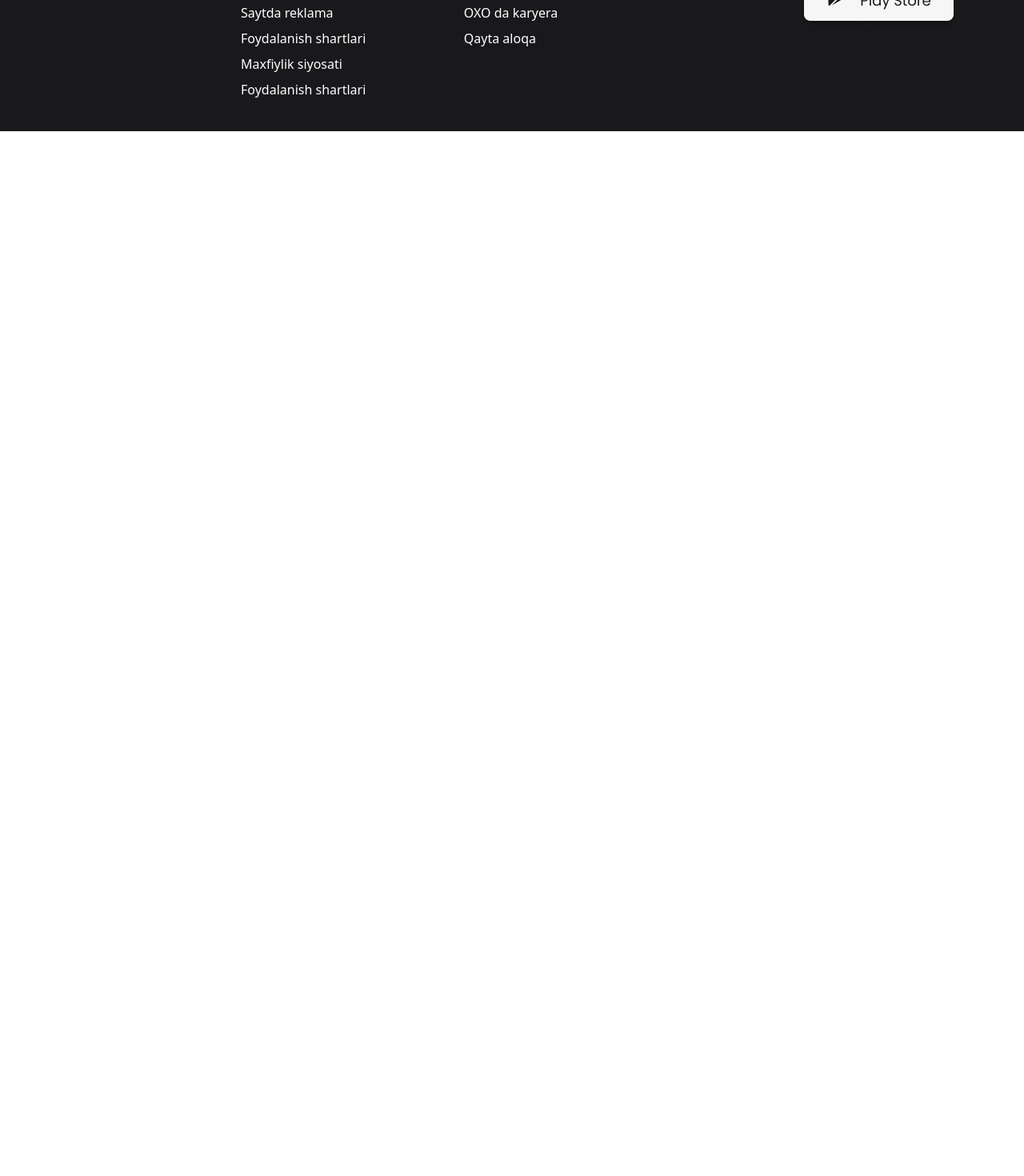
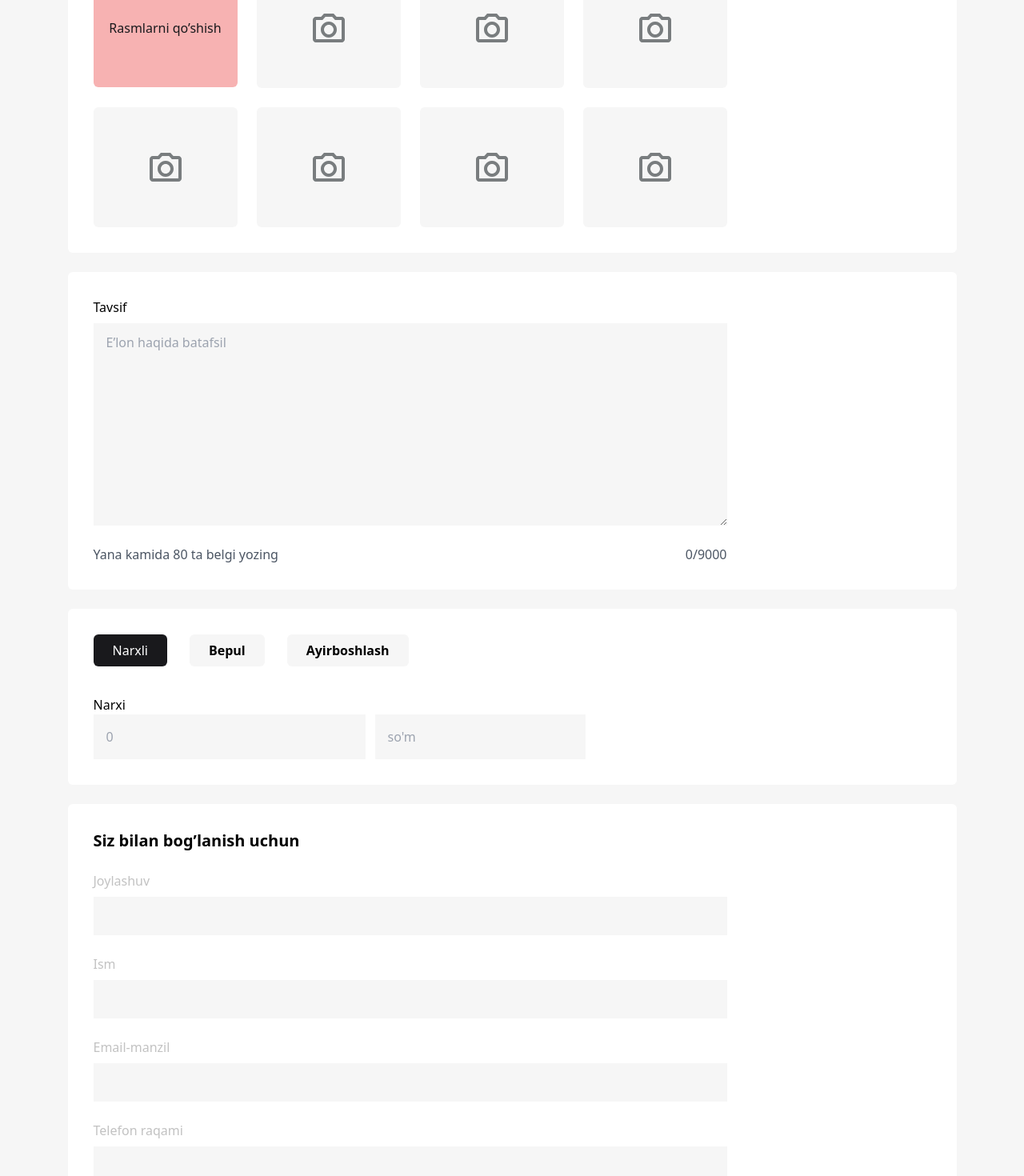
Before and after one commit to TursunovFirdavs/olx-xlone, a React (Vite) app: page /create in a window 1280 px wide. Shown: the part 700-2170 px from the top of the page at 80% size. Before the commit the page ends 864 px from the top, so only its background shows below. Built offline with nearby package versions, Linux system fonts and the light colour scheme.

Commit message:
create page ui

```diff
--- a/src/pages/create/Create.jsx
+++ b/src/pages/create/Create.jsx
@@ -1,8 +1,12 @@
-import React from 'react'
+import React, { useState } from 'react'
 import { useForm } from 'react-hook-form'
+import camera from '../../assets/photo/camera.svg'
+import Button from '../../utils/Button'
 
 const Create = () => {
+  const[isActive, setIsActive] = useState('narx')
   const { register, handleSubmit } = useForm()
+  const images = [1, 2, 3, 4, 5, 6, 7]
 
   return (
     <div className='bg-secondary-light'>
@@ -10,11 +14,11 @@ const Create = () => {
         <h2 className='font-bold text-2xl'>E’lon berish</h2>
         <div className='p-8 bg-white rounded-md flex flex-col gap-6'>
           <h3 className='text-xl font-semibold'>Bizga e’loningiz haqida gapirib bering</h3>
-          <div className='flex flex-col'>
+          <div className='flex flex-col w-[792px]'>
             <label className='mb-2' htmlFor="title">Sarlavha kiriting</label>
             <input className='bg-secondary-light py-3 px-4' type="text" {...register('title')} placeholder='Masalan iphone 13 Pro Max' id='title' />
           </div>
-          <div className='flex flex-col'>
+          <div className='flex flex-col w-[792px]'>
             <label className='mb-2' htmlFor="category">Rukn</label>
             <select className='bg-secondary-light py-3 px-4'>
               <option className='disabled'>Bo’limni tanlang</option>
@@ -30,6 +34,74 @@ const Create = () => {
             </select>
           </div>
         </div>
+
+        <div className='p-8 bg-white rounded-md'>
+          <div className=' flex flex-col gap-6 w-[792px]'>
+          <p className='font-semibold text-xl'>Bizga e’loningiz haqida gapirib bering</p>
+          <p className='text-sm'>Birinchi surat e’loningiz asosiy rasmi bo’ladi. Suratlar tartibini ularning ustiga bosib va olib o’tish bilan o’zgartirishingiz mumkin.</p>
+          <div className='flex items-center flex-wrap gap-6'>
+            <input {...register('img')} className='bg-main-danger py-[62px] w-[180px] text-center placeholder:text-dark-color rounded-md font-medium outline-none' type="text" placeholder='Rasmlarni qo’shish' />
+            {
+              images.map(item => (
+                <div key={item} className='bg-secondary-light h-[150px] w-[180px] text-center flex items-center justify-center rounded-md'>
+                  <img src={camera} alt="" />
+                </div>
+              ))
+            }
+          </div>
+          </div>
+        </div>
+
+        <div className='p-8 bg-white rounded-md'>
+          <div className=' flex flex-col w-[792px]'>
+            <label htmlFor='desc'>Tavsif</label>
+            <textarea className='h-[253px] bg-secondary-light py-3 px-4 placeholder:text-gray mt-2 mb-6' id="desc" placeholder='E’lon haqida batafsil'></textarea>
+            <div className='flex justify-between text-gray-600'>
+              <p>Yana kamida 80 ta belgi yozing</p>
+              <p>0/9000</p>
+            </div>
+          </div>
+        </div>
+
+        <div className='p-8 bg-white rounded-md'>
+          <div className='w-[792px] flex flex-col gap-9'>
+            <div className='flex gap-7'>
+              <div onClick={() => setIsActive('narx')}><Button text={'Narxli'} bg={`${isActive == 'narx' ? 'dark' : 'gray'}`} padding={'8px 24px'} /></div>
+              <div onClick={() => setIsActive('Bepul')}><Button text={'Bepul'} bg={`${isActive == 'Bepul' ? 'dark' : 'gray'}`} padding={'8px 24px'} /></div>
+              <div onClick={() => setIsActive('Ayirboshlash')}><Button text={'Ayirboshlash'} bg={`${isActive == 'Ayirboshlash' ? 'dark' : 'gray'}`} padding={'8px 24px'} /></div>
+            </div>
+            <div>
+              <p>Narxi</p>
+              <div className='flex gap-3'>
+                <input className='bg-secondary-light p-4 w-[340px]' type="text" placeholder='0' />
+                <input className='bg-secondary-light p-4 w-[11 5px]' type="text" placeholder="so'm" />
+              </div>
+            </div>
+          </div>
+        </div>
+
+        <div className='p-8 bg-white rounded-md'>
+          <div className='w-[792px] flex flex-col gap-6'>
+            <h3 className='text-xl font-bold'>Siz bilan bog’lanish uchun</h3>
+            <div className='flex flex-col gap-2'>
+              <label className='text-secondary-dark' htmlFor="loc">Joylashuv</label>
+              <input type="text" className='bg-secondary-light px-4 py-3' id='loc' />
+            </div>
+            <div className='flex flex-col gap-2'>
+              <label className='text-secondary-dark' htmlFor="name">Ism</label>
+              <input type="text" className='bg-secondary-light px-4 py-3' id='name' />
+            </div>
+            <div className='flex flex-col gap-2'>
+              <label className='text-secondary-dark' htmlFor="email">Email-manzil</label>
+              <input type="text" className='bg-secondary-light px-4 py-3' id='email' />
+            </div>
+            <div className='flex flex-col gap-2'>
+              <label className='text-secondary-dark' htmlFor="number">Telefon raqami</label>
+              <input type="text" className='bg-secondary-light px-4 py-3' id='number' />
+            </div>
+          </div>
+        </div>
+
       </div>
     </div>
   )
--- a/src/utils/Button.jsx
+++ b/src/utils/Button.jsx
@@ -2,7 +2,7 @@ import React from 'react'
 
 const Button = ({text, bg, radius, padding, font}) => {
   return (
-    <button className={`${bg == 'dark' && 'bg-dark-color text-white'} ${radius == 16 ? 'rounded-xl' : 'rounded-md'}  font-${font}`} style={{padding: padding}}>
+    <button className={`${bg == 'dark' && 'bg-dark-color text-white' || bg == 'gray' && 'bg-secondary-light border-none font-semibold'} ${radius == 16 ? 'rounded-xl' : 'rounded-md'}  font-${font} border-dark-color`} style={{padding: padding}}>
         {text}
     </button>
   )
--- a/tailwind.config.js
+++ b/tailwind.config.js
@@ -9,7 +9,8 @@ export default {
       colors: {
         "dark-color": "#19191C",
         "secondary-dark": "#C2C2C2",
-        "secondary-light": "#F6F6F6"
+        "secondary-light": "#F6F6F6",
+        "main-danger": "#F7B2B2"
       }
     },
     container: {
```
Also changed, not shown: src/assets/photo/camera.svg (added).
